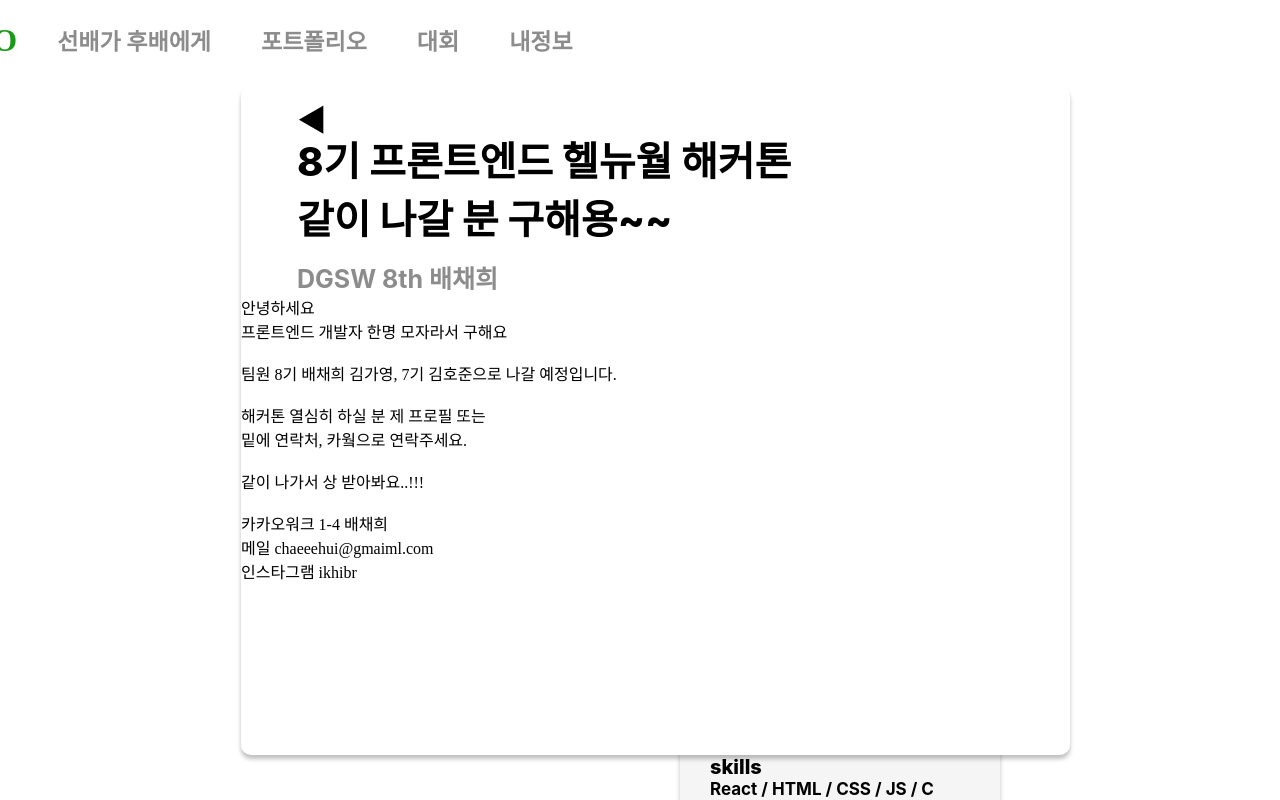
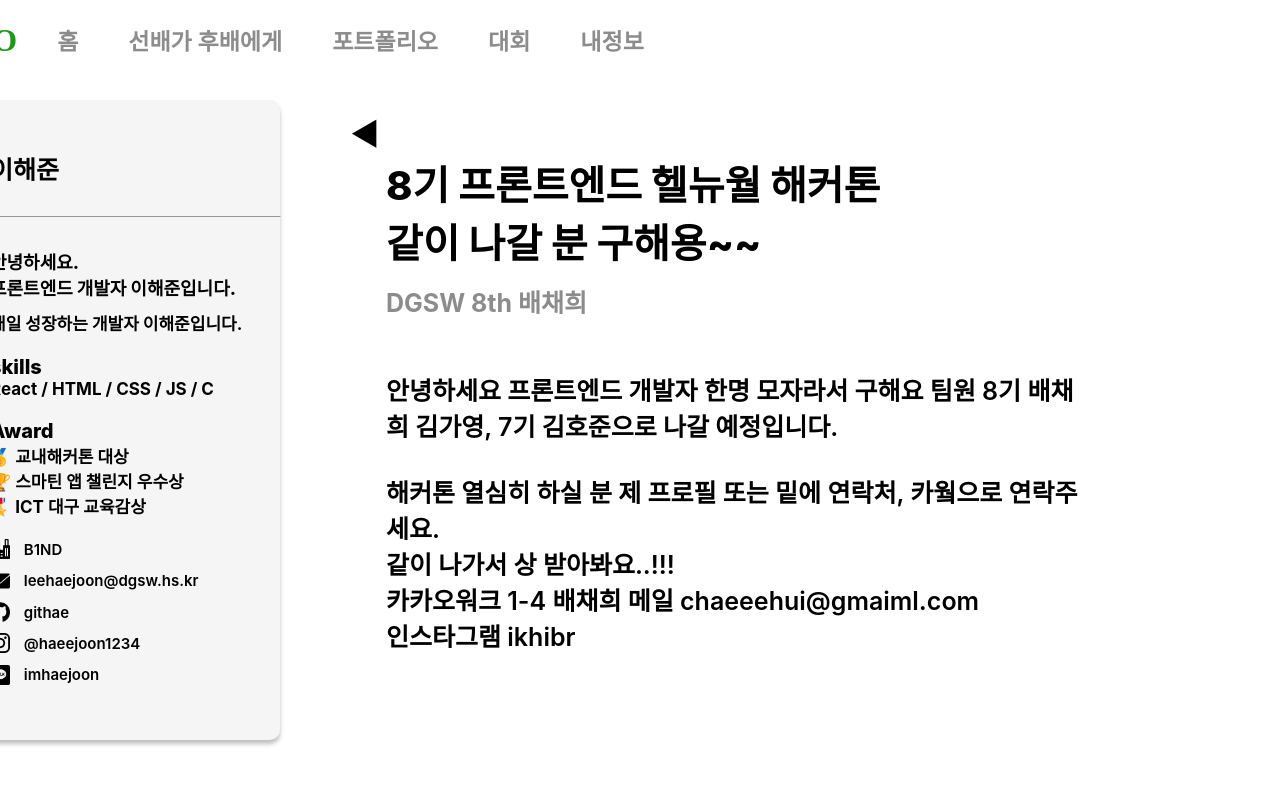
Before and after one commit to Sopo2023/SOPO_FRONTLAST, a React (Create React App) app in the folder SOPOLAST/: page /CompetitionSub in a window 1280 px wide. Shown: the top 800 px of the page. Built offline with nearby package versions, Linux system fonts and the light colour scheme.

Commit message:
⚡ :: cometition,cometitionsub 라우터 연결

```diff
--- a/SOPOLAST/src/Components/Main/main.css
+++ b/SOPOLAST/src/Components/Main/main.css
@@ -5,6 +5,7 @@
   flex-direction: column;
   align-items: center;
   justify-content: center;
+  position: absolute;
 
 }
 .content{
--- a/SOPOLAST/src/Components/Mypage/mypage.css
+++ b/SOPOLAST/src/Components/Mypage/mypage.css
@@ -319,6 +319,30 @@ ul {
   font-weight: 800;
   line-height: normal;
 }
+.writing2{
+  position: absolute;
+  left: 100px;
+  top: 400px;
+  color: #000;
+  font-family: Inter;
+  font-size: 20px;
+  font-style: normal;
+  font-weight: 800;
+  line-height: normal;
+}
+#major{
+  position: absolute;
+  left: 100px;
+  top: 450px;
+  width: 840px;
+  border: none;
+  border-bottom: 2px solid #1a9a18;
+  outline: none;
+  font-size: 20px;
+}
+#major::placeholder{
+  font-size: 18px;
+}
 .horseman{
   position: absolute;
   top: 100px;
--- a/SOPOLAST/src/Components/Mypage/mypage.js
+++ b/SOPOLAST/src/Components/Mypage/mypage.js
@@ -104,8 +104,14 @@ export default function Mypage() {
                   </div>
                   <div id="last-pagination">내 정보 입력하기</div>
                   <form className="horseman">
-                    <div className="writing">당신의 기수를 알려주세요</div>
-                    <div className="writing1">당신의 전공은 무엇인가요?</div>
+                    <span className="writing">당신의 기수를 알려주세요</span>
+                    <span className="writing1">당신의 전공은 무엇인가요?</span>
+                    <span className="writing2">당신에 대하여 간단하게 설명해주세요!</span>
+                    <input
+                    id="major"
+                    type="text"
+                    placeholder="배움에서 즐거움을 찾는 프론트엔드 개발자, 홍길동 입니다."
+                    ></input>
                   </form>
                 </div>
               </div>
--- a/SOPOLAST/src/Components/Sidebar/side.css
+++ b/SOPOLAST/src/Components/Sidebar/side.css
@@ -6,33 +6,26 @@
     background: #F5F5F6;
     box-shadow: 0px 4px 4px 0px rgba(0, 0, 0, 0.25);
   }
+.compBox1{
+  position: absolute;
+  left: 400px;
+  top: 80px;
 
-
+}
 .nameSide{
   margin-left: 30px;
   margin-top: 50px;
   margin-bottom: 30px;
 }
-
 .nameHr{
   width: 319px;
 }
 
 
 .proBox_2{
-    /* display: flex;
-    justify-content: flex-end;
-    align-items: center;
-    position: absolute;
-
-    height: 90vh;
-    width: 45vh; */
-
-    margin-top: 100px;
-    margin-left: 40px;
-
-    position: absolute;
-
+  position: absolute;
+  top: 100px;
+  left: 50px;
   }
 
   .boxContents{
@@ -62,3 +55,18 @@
 .proBio{
   margin-left: 30px;
 }
+.compAbout1{
+  margin-left: 55px;
+  width: 700px;
+  height: 450px;
+
+}
+/* .compTitle1{
+  position: absolute;
+  left: 10px;
+} */
+/* .compGrade1{
+  position: absolute;
+  left: 10px;
+  top: 100px;
+} */
--- a/SOPOLAST/src/Components/compsub/cometitionsub.css
+++ b/SOPOLAST/src/Components/compsub/cometitionsub.css
@@ -1,131 +1,13 @@
-/*
-
-  .sideName> .CHname{
-    background-color: #1A9A18;
-    width: 290;
-    height: 80px;
-    border-radius: 10px 10px 0 0;
-    color: #FFF;
-    font-family: Inter;
-    font-size: 20px;
-    font-style: normal;
-    font-weight: 800;
-    line-height: normal;
-  }
-  .sideName > .CHname > p{
-    position: relative;
-    top: 28px;
-    left: 30px;
-  }
-  .Write{
-    width: 290px;
-    height: 50px;
-    background-color: #F5F5F6;
-  }
-   */
-  .proBox1{
-    position: relative;
-
-    display: inline-block;
-
-    width: 320px;
-    height: 640px;
-    flex-shrink: 0;
-    border-radius: 10px;
-    background: #F5F5F6;
-    box-shadow: 0px 4px 4px 0px rgba(0, 0, 0, 0.25);
-    margin-left: 40px;
-    margin-top: 40px;
-
-    color: #000;
-    font-family: Inter;
-    font-size: 25px;
-    font-style: normal;
-    font-weight: 800;
-    line-height: normal;
-
-    overflow: hidden;
-
-    display: inline-block;
-  }
-
-  .proBox1 > .proName1{
-    position: absolute;
-
-    width: 70.318px;
-    height: 28.444px;
-    flex-shrink: 0;
-    margin: 46.46px 0 0 28.54px;
-  }
-
-  .proHr1{
-
-    border: #A7A7A7 solid 0.9px;
-    width: 320px;;
-
-    margin-top: 30.34px;
-    margin-left: -28.4px;
-  }
-
-  .proBio1{
-    margin-top: 30px;
-
-    font-size: 17px;
-    font-style: normal;
-    font-weight: 700;
-    white-space: nowrap;
-  }
-
-  .proBio1 > .firstBio1{
-    font-size: 18px;
-    font-weight: 800;
-  }
-
-  .secondBio1{
-    margin-top: 10px;
-  }
-
-  .skillTitle1{
-    margin-top: 20px;
-    font-size: 20px;
-    font-weight: 800;
-  }
-
-  .awardTitle1{
-    margin-top: 20px;
-    font-size: 20px;
-    font-weight: 800;
-  }
-
-  .bioInfo1{
-    margin-top: 20px;
-  }
-
-  .bioInfo1 > .oddBio1{
-    margin-top: 10px;
-  }
-
-  .imgBio1{
-    width: 20px;
-    height: 20px;
-
-    vertical-align: middle;
-  }
 
   .compBox1{
     width: 829px;
     height: 669px;
     flex-shrink: 0;
-
     border-radius: 10px;
     background: #FFF;
-    box-shadow: 0px 4px 4px 0px rgba(0, 0, 0, 0.25);
-
     position: absolute;
-
-    margin-top: 40px;
-    margin-left: 31px;
-
+    margin-top: 30px;
+    margin-left: 20px;
     display: inline-block;
   }
 
@@ -136,7 +18,6 @@
     font-style: normal;
     font-weight: 800;
     line-height: normal;
-
     margin-top: 44px;
     margin-left: 56px;
   }
@@ -153,7 +34,7 @@
     margin-left: 56px;
   }
 
-  .compBox1 > .compAbout{
+  .compBox1 > .compAbout1{
     color: #000;
     font-family: Inter;
     font-size: 25px;
@@ -168,9 +49,8 @@
   .compBox1 > .compBack1{
     position: absolute;
 
-    margin-top: 10px;
-    margin-left: 56px;
-
+    margin-top: 0;
+    margin-left: 20px;
     font-size: 30px;
-
+    cursor: pointer;
   }
--- a/SOPOLAST/src/Components/compsub/competitionsub.js
+++ b/SOPOLAST/src/Components/compsub/competitionsub.js
@@ -1,30 +1,33 @@
 import './cometitionsub.css';
 import Side from '../Sidebar/side';
-import { Link } from 'react-router-dom';
 import "./cometitionsub.css"
+import Head from '../../head/head';
+import { useNavigate } from 'react-router-dom';
+
 function App() {
+const navigate=useNavigate()
+let goBack = () => {
+  navigate(-1);
+};
   return (
     <div className="main">
       <div className="content">
-      <header className="header">
-             <h1><Link to="/main" className='SOPO' >SOPO</Link></h1>
-             <nav className="nav">
-                 <ul>
-                     <li><Link to="/Mentor-Mentee" className="link">선배가 후배에게</Link></li>
-                     <li><Link to="/portfolio" className="link">포트폴리오</Link></li>
-                     <li><Link to="/Competition" className="link">대회</Link></li>
-                     <li><Link to="/mypage" className="link">내정보</Link></li>
-                 </ul>
-             </nav>
-         </header>
-        </div>
+        <Head/>
+
         <Side />
         <div className='compBox1'>
-          <div className='compBack1'> ◀ </div>
-          <div className='compTitle1'>8기 프론트엔드 헬뉴월 해커톤 <br></br>같이 나갈 분 구해용~~</div>
-          <div className='compGrade1'>DGSW 8th 배채희</div>
-          <div className='compAbout1'>안녕하세요 <br></br>프론트엔드 개발자 한명 모자라서 구해요 <br></br><br></br> 팀원 8기 배채희 김가영, 7기 김호준으로 나갈 예정입니다. <br></br><br></br> 해커톤 열심히 하실 분 제 프로필 또는 <br></br> 밑에 연락처, 카웤으로 연락주세요. <br></br><br></br>같이 나가서 상 받아봐요..!!! <br></br><br></br> 카카오워크 1-4 배채희 <br></br>메일 chaeeehui@gmaiml.com <br></br>인스타그램 ikhibr
+          <div className='compBack1' onClick={goBack}> ◀ </div>
+          <p className='compTitle1'>8기 프론트엔드 헬뉴월 해커톤 <br></br>같이 나갈 분 구해용~~</p>
+          <p className='compGrade1'>DGSW 8th 배채희</p>
+          <div className='compAbout1'>안녕하세요 프론트엔드 개발자 한명 모자라서 구해요
+           팀원 8기 배채희 김가영, 7기 김호준으로 나갈 예정입니다.   <br />
+           <br />
+           해커톤 열심히 하실 분 제 프로필 또는 밑에 연락처, 카웤으로 연락주세요. <br />
+           같이 나가서 상 받아봐요..!!!  <br />
+           카카오워크 1-4 배채희 메일 chaeeehui@gmaiml.com  <br />
+           인스타그램 ikhibr
 </div>
+        </div>
         </div>
     </div>
   );
```
